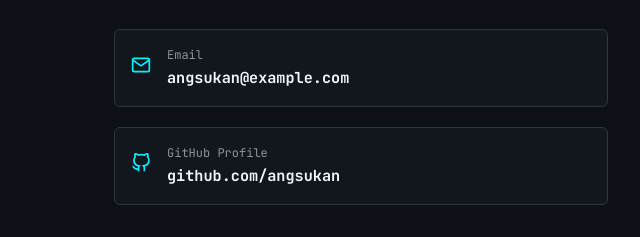
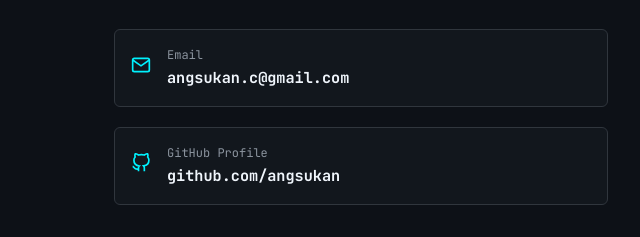
Before and after one commit to Angsukan/portfolio-website, a plain HTML site: page index.html in a window 1280 px wide. Shown: the part 2724-2961 px from the top of the page, 0-640 px from the left. Drawn offline with Linux system fonts and the light colour scheme.

Commit message:
Correct contact email address to angsukan.c@gmail.com

```diff
--- a/index.html
+++ b/index.html
@@ -186,13 +186,13 @@
                     <p>Have an interesting project or problem to solve? Send me a message or find me on these networks. I am always open to exploring new challenges.</p>
 
                     <div class="contact-methods">
-                        <a href="mailto:angsukan@example.com" class="contact-method">
+                        <a href="mailto:angsukan.c@gmail.com" class="contact-method">
                             <div class="contact-icon">
                                 <svg width="20" height="20" fill="none" stroke="currentColor" stroke-width="2" viewBox="0 0 24 24"><path d="M4 4h16c1.1 0 2 .9 2 2v12c0 1.1-.9 2-2 2H4c-1.1 0-2-.9-2-2V6c0-1.1.9-2 2-2z"></path><polyline points="22,6 12,13 2,6"></polyline></svg>
                             </div>
                             <div class="contact-detail">
                                 <span>Email</span>
-                                <strong>angsukan@example.com</strong>
+                                <strong>angsukan.c@gmail.com</strong>
                             </div>
                         </a>
 
```
